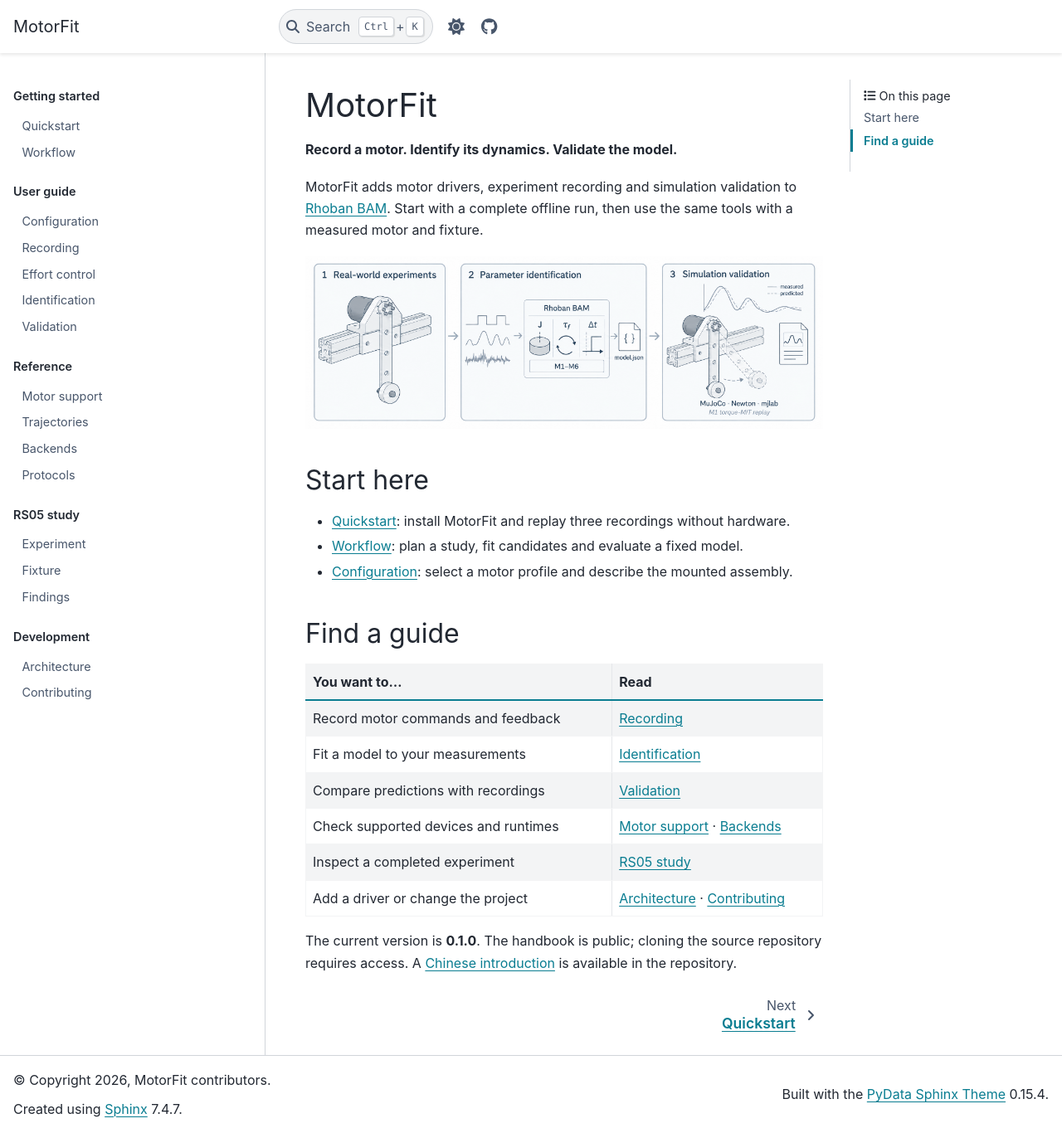
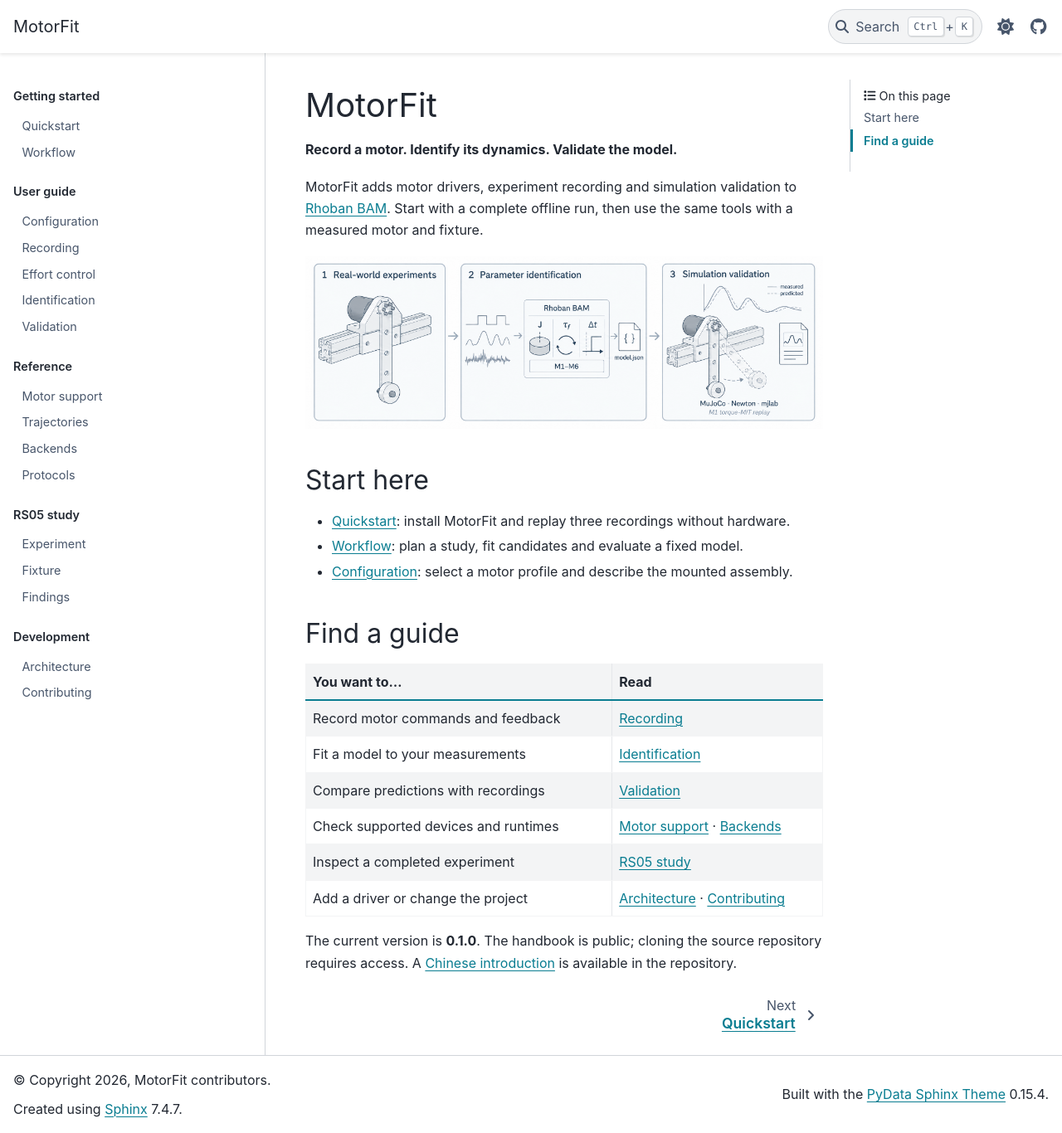
Before and after one commit to motorfit/motorfit, a Sphinx documentation site: the page built from docs/index.md, in a window 1280 px wide and 1366 px high. Shown: the whole window at 83% size. Built offline with Sphinx 7.4.7 and the PyData theme 0.15.4, drawn with Linux system fonts in a browser that asks for light colours.

Commit message:
Align documentation header tools to the right

```diff
--- /dev/null
+++ b/docs/_static/custom.css
@@ -0,0 +1,6 @@
+/* The empty navbar_center removes PyData's automatic spacing before the tools. */
+@media (min-width: 960px) {
+  .bd-header .navbar-header-items__end {
+    margin-inline-start: auto;
+  }
+}
--- a/docs/conf.py
+++ b/docs/conf.py
@@ -16,6 +16,8 @@ root_doc = "index"
 source_suffix = {".md": "markdown"}
 exclude_patterns = ["_build", ".DS_Store"]
 templates_path = ["_templates"]
+html_static_path = ["_static"]
+html_css_files = ["custom.css"]
 html_sidebars = {"**": ["global-nav.html"]}
 
 extensions = [
```
